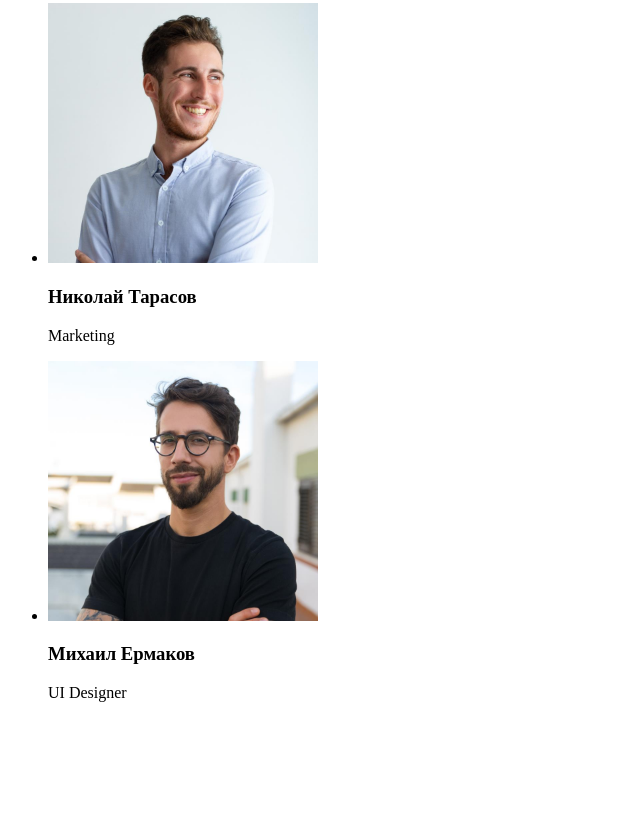
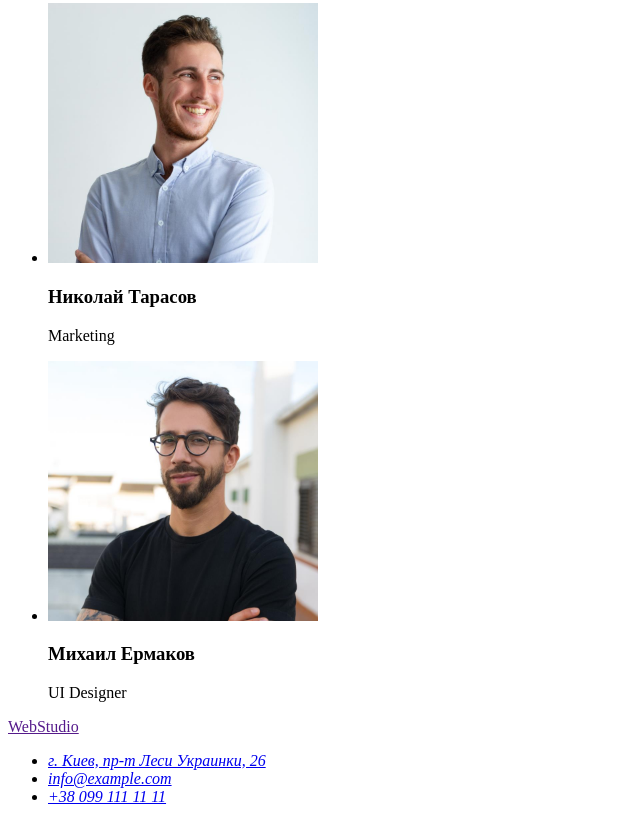
Before and after one commit to SharlevychDmytro/goit-markup-hw-01, a plain HTML site: page index.html in a window 1280 px wide. Shown: the part 2333-3155 px from the top of the page, without its empty margins (0-640 px from the left). Before the commit the page ends 3051 px from the top, so only its background shows below. Drawn offline with Linux system fonts and the light colour scheme.

Commit message:
add footer

```diff
--- a/index.html
+++ b/index.html
@@ -93,5 +93,21 @@
             </ul>
         </section>
     </main>
+    <footer>
+        <a href="">WebStudio</a>
+        <address>
+            <ul>
+                <li>
+                    <a href="https://goo.gl/maps/RLzgMfpruisoDYnj7" target="_blanc">г. Киев, пр-т Леси Украинки, 26</a>
+                </li>
+                <li>
+                    <a href="mailto:info@example.com">info@example.com</a>
+                </li>
+                <li>
+                    <a href="tel:+380991111111">+38 099 111 11 11</a>
+                </li>
+            </ul>
+        </address>
+    </footer>
 </body>
 </html>
```
